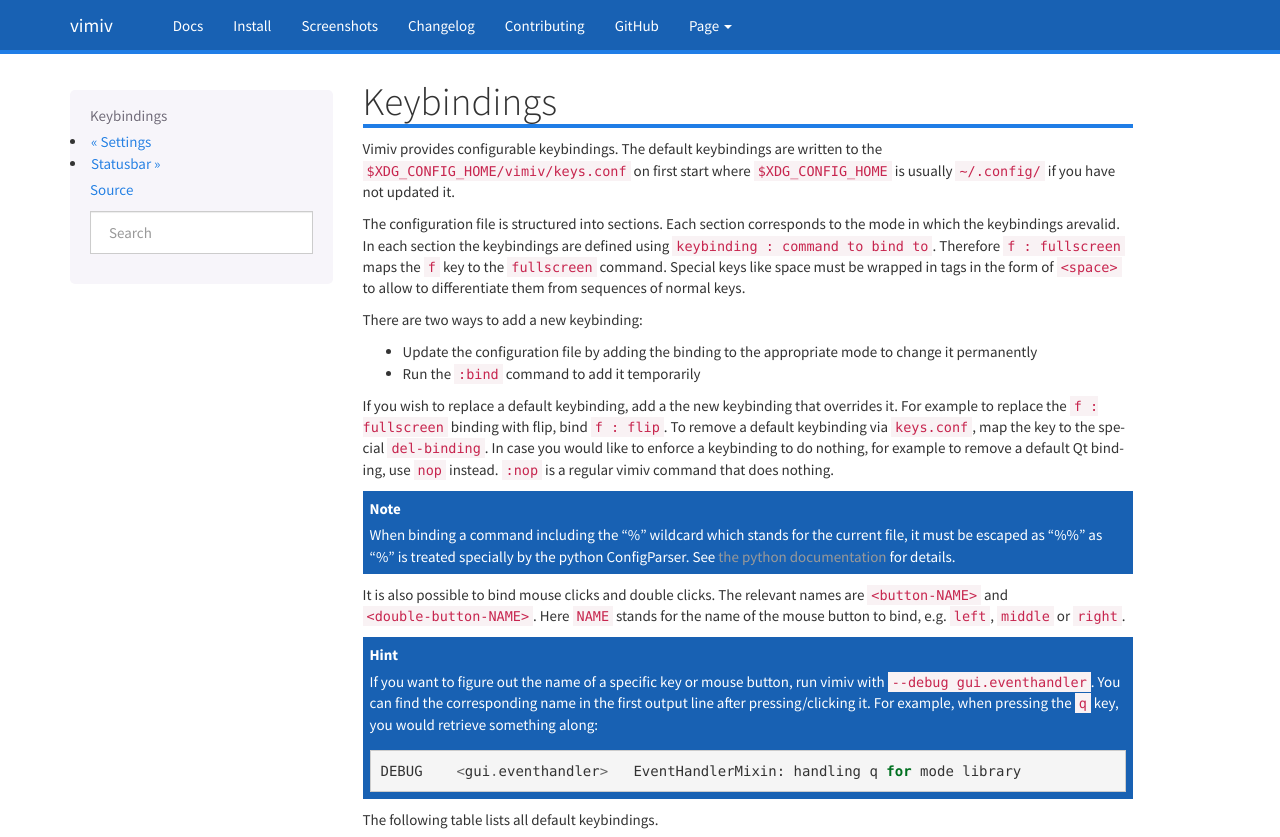
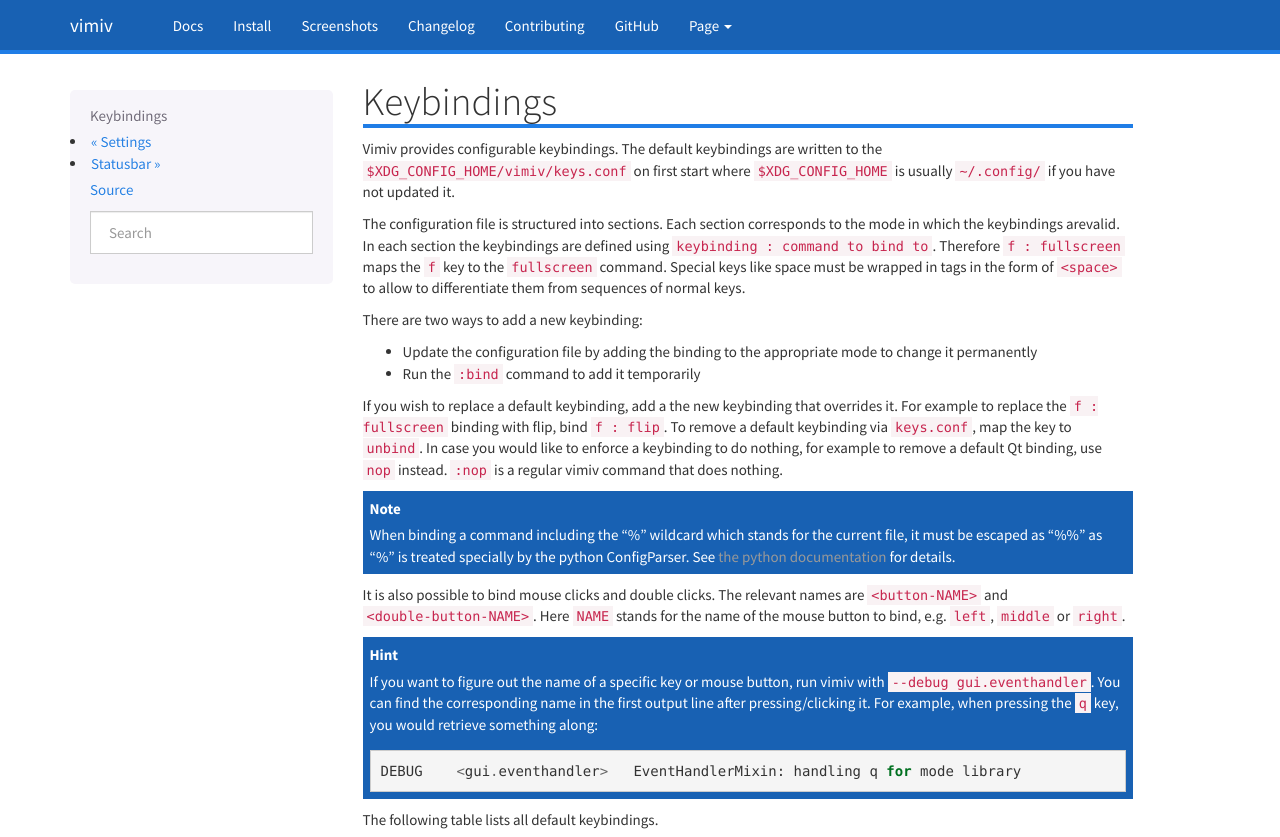
Before and after one commit to karlch/vimiv-qt, a Sphinx documentation site: the page built from docs/documentation/configuration/keybindings.rst, in a window 1280 px wide and 1045 px high, cut to the strip 0-837 px from the top of the window. Built offline with Sphinx 7.4.7, drawn with Linux system fonts in a browser that asks for light colours.

Commit message:
Rename `del-binding` to `unbind`
There is no use case for binding a key to the `:unbind` command. Instead
we can use the same name to remove any existing keybinding for this key
via keys.conf.

```diff
--- a/docs/changelog.rst
+++ b/docs/changelog.rst
@@ -17,7 +17,8 @@
   `@jeanggi90 <https://github.com/jeanggi90>`_!
 * ``<equal>`` is now bound to ``:scale --level=fit`` in image mode. Thanks
   `@jeanggi90 <https://github.com/jeanggi90>`_ for pointing this out!
-* Special ``del-binding`` mapping to remove default keybindings via ``keys.conf``.
+* Handle ``unbind`` explicitly when parsing ``keys.conf``. Instead of binding a key to
+  the ``:unbind`` command, any existing keybinding for this key is now removed.
 
 Changed:
 ^^^^^^^^
--- a/docs/documentation/configuration/keybindings.rst
+++ b/docs/documentation/configuration/keybindings.rst
@@ -21,10 +21,10 @@
 
 If you wish to replace a default keybinding, add a the new keybinding that
 overrides it. For example to replace the ``f : fullscreen`` binding with flip,
-bind ``f : flip``. To remove a default keybinding via ``keys.conf``, map the key to the
-special ``del-binding``. In case you would like to enforce a keybinding to do nothing,
-for example to remove a default Qt binding, use ``nop`` instead. ``:nop`` is a regular
-vimiv command that does nothing.
+bind ``f : flip``. To remove a default keybinding via ``keys.conf``, map the key to
+``unbind``. In case you would like to enforce a keybinding to do nothing, for example to
+remove a default Qt binding, use ``nop`` instead. ``:nop`` is a regular vimiv command
+that does nothing.
 
 .. note::
 
```
Also changed, not shown: 1 other file.
